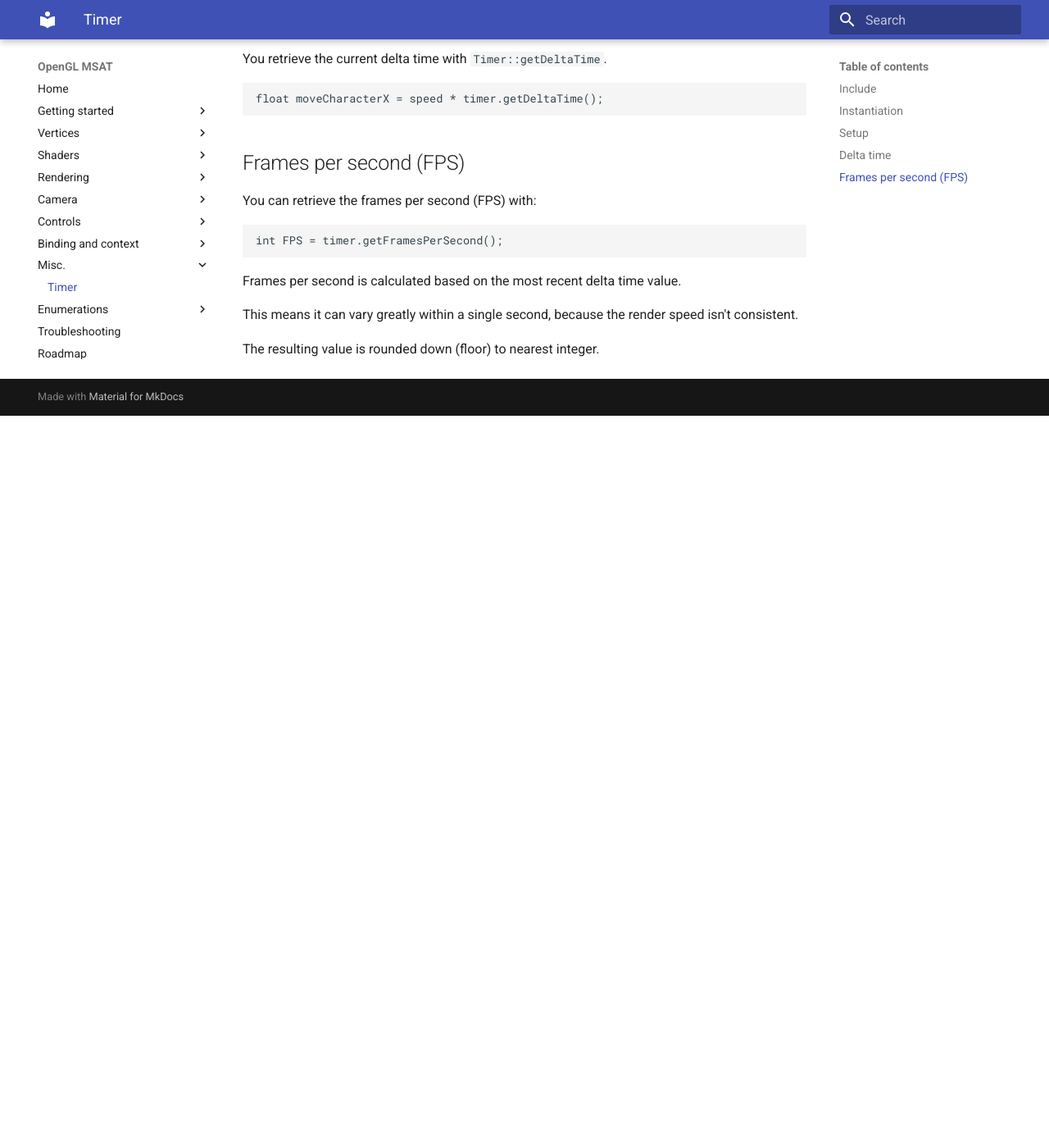
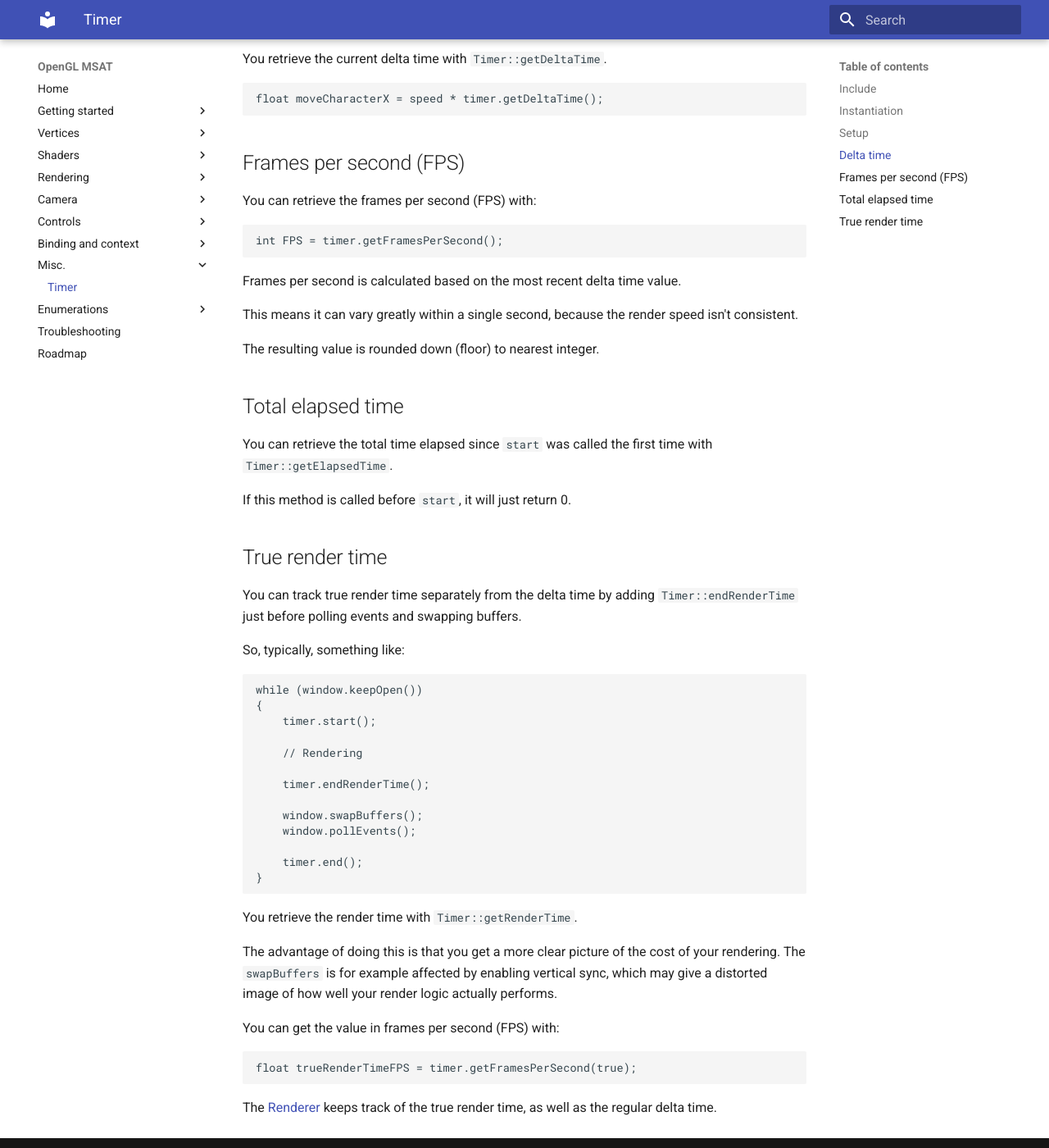
Before and after one commit to markhj/opengl-msat, an MkDocs documentation site: the page built from docs/timer/timer.md, in a window 1280 px wide and 1400 px high, scrolled down 1086 px. Shown: the whole window at 82% size. Built offline with MkDocs 1.6.1 and Material for MkDocs 9.7.7, drawn with Linux system fonts in a browser that asks for light colours; before the commit the page ends 1593 px from its top, so only the background shows below that.

Commit message:
Added FPS and true render time

`````diff
--- a/docs/timer/timer.md
+++ b/docs/timer/timer.md
@@ -65,3 +65,46 @@ This means it can vary greatly within a single second, because
 the render speed isn't consistent.
 
 The resulting value is rounded down (floor) to nearest integer.
+
+## Total elapsed time
+You can retrieve the total time elapsed since ``start`` was called the first time
+with ``Timer::getElapsedTime``.
+
+If this method is called before ``start``, it will just return 0.
+
+## True render time
+You can track true render time separately from the delta time by adding
+``Timer::endRenderTime`` just before polling events and swapping buffers.
+
+So, typically, something like:
+
+````c++
+while (window.keepOpen())
+{
+    timer.start();
+
+    // Rendering
+
+    timer.endRenderTime();
+
+    window.swapBuffers();
+    window.pollEvents();
+
+    timer.end();
+}
+````
+
+You retrieve the render time with ``Timer::getRenderTime``.
+
+The advantage of doing this is that you get a more clear picture of the cost
+of your rendering. The ``swapBuffers`` is for example affected by enabling vertical sync,
+which may give a distorted image of how well your render logic actually performs.
+
+You can get the value in frames per second (FPS) with:
+
+````c++
+float trueRenderTimeFPS = timer.getFramesPerSecond(true);
+````
+
+The [Renderer](/render/render) keeps track of the true render time,
+as well as the regular delta time.
`````
Also changed, not shown: 3 other files.
